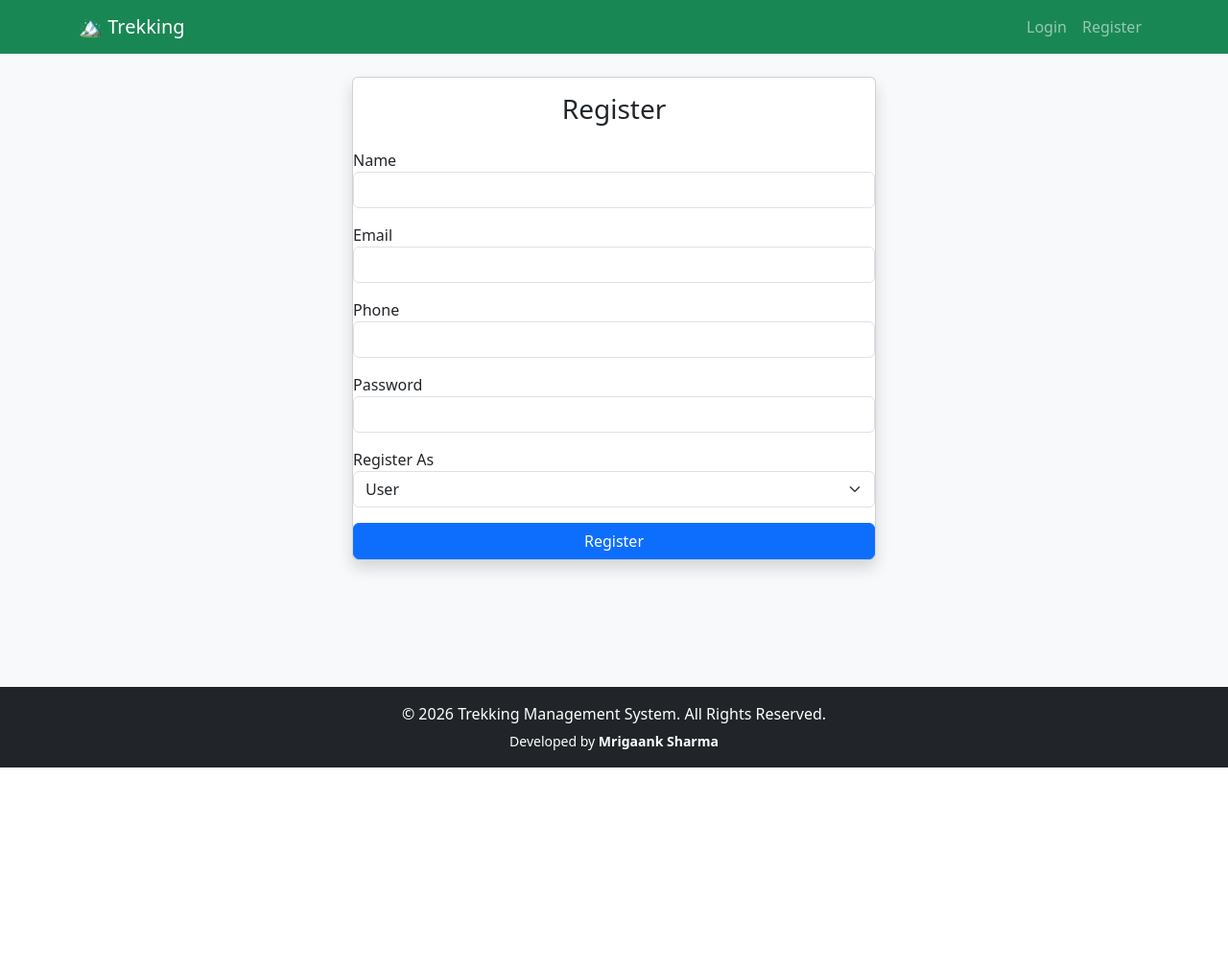
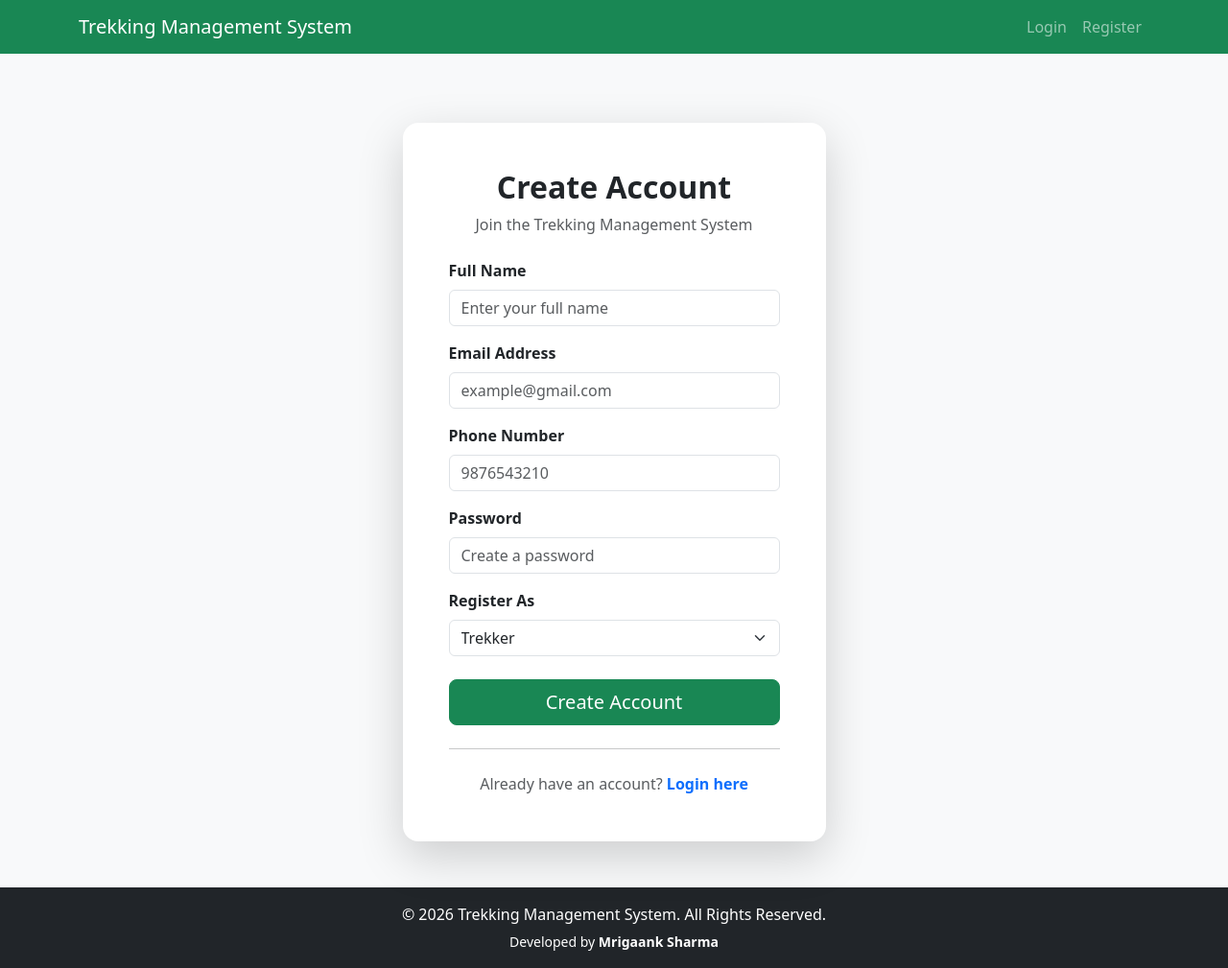
Before and after one commit to MRIGAANKSh/iitm-mad1-project, a Flask app: page /register in a window 1280 px wide. Shown: the whole page at 96% size. Before the commit the page ends 800 px from the top, so only its background shows below. Run offline with Flask 3, Linux system fonts and the light colour scheme; parts of the project's set-up code (start-up, migrations or seed data) failed here and were passed over.

Commit message:
fixing the bugs

```diff
--- a/trekking-management-system/app/admin/search.py
+++ b/trekking-management-system/app/admin/search.py
@@ -25,7 +25,7 @@ def search():
 
     if keyword:
 
-        treks = =Trek.query.filter(
+        treks = Trek.query.filter(
             (Trek.name.ilike(f"%{keyword}%")) |
             (Trek.location.ilike(f"%{keyword}%"))
         ).all()
--- a/trekking-management-system/app/auth/routes.py
+++ b/trekking-management-system/app/auth/routes.py
@@ -18,10 +18,9 @@ from . import auth_bp
 
 from app.models import User
 from app.extensions import db
-
 @auth_bp.route("/")
 def home():
-    return redirect(url_for("auth.login"))
+    return render_template("index.html")
 
 @auth_bp.route("/login", methods=["GET", "POST"])
 def login():
--- a/trekking-management-system/app/models.py
+++ b/trekking-management-system/app/models.py
@@ -42,7 +42,7 @@ class Trek(db.Model):
         description=db.Column(db.Text)
 
         status=db.Column(
-            db.Integer,
+            db.String(20),
             default="Upcoming"
         )
 
@@ -60,7 +60,6 @@ class Trek(db.Model):
             backref="trek",
             lazy=True
         )
-        description = db.Column(db.Text)
 
         price = db.Column(db.Float)
 
--- a/trekking-management-system/app/templates/auth/register.html
+++ b/trekking-management-system/app/templates/auth/register.html
@@ -1,43 +1,123 @@
-{%extends 'base.html'%}
-{%block content%}
+{% extends 'base.html' %}
 
-<div class="row justify-content-center">
-    <div class="col-md-6">
-        <div class="card shadow">
-            <div class="card-body">
-                <h3 class="text-center">Register</h3>
+{% block content %}
+
+<div class="container py-5">
+    <div class="row justify-content-center">
+
+        <div class="col-lg-5 col-md-7">
+
+            <div class="card border-0 shadow-lg rounded-4">
+
+                <div class="card-body p-5">
+
+                    <div class="text-center mb-4">
+                        <h2 class="fw-bold mb-2">Create Account</h2>
+                        <p class="text-muted mb-0">
+                            Join the Trekking Management System
+                        </p>
+                    </div>
+
+                    <form method="POST">
+
+                        <!-- Name -->
+                        <div class="mb-3">
+                            <label class="form-label fw-semibold">
+                                Full Name
+                            </label>
+                            <input
+                                type="text"
+                                name="name"
+                                class="form-control"
+                                placeholder="Enter your full name"
+                                required>
+                        </div>
+
+                        <!-- Email -->
+                        <div class="mb-3">
+                            <label class="form-label fw-semibold">
+                                Email Address
+                            </label>
+                            <input
+                                type="email"
+                                name="email"
+                                class="form-control"
+                                placeholder="example@gmail.com"
+                                required>
+                        </div>
+
+                        <!-- Phone -->
+                        <div class="mb-3">
+                            <label class="form-label fw-semibold">
+                                Phone Number
+                            </label>
+                            <input
+                                type="tel"
+                                name="phone"
+                                class="form-control"
+                                placeholder="9876543210"
+                                required>
+                        </div>
+
+                        <!-- Password -->
+                        <div class="mb-3">
+                            <label class="form-label fw-semibold">
+                                Password
+                            </label>
+                            <input
+                                type="password"
+                                name="password"
+                                class="form-control"
+                                placeholder="Create a password"
+                                required>
+                        </div>
+
+                        <!-- Role -->
+                        <div class="mb-4">
+                            <label class="form-label fw-semibold">
+                                Register As
+                            </label>
+
+                            <select
+                                name="role"
+                                class="form-select">
+
+                                <option value="user">
+                                    Trekker
+                                </option>
+
+                                <option value="staff">
+                                    Trek Staff
+                                </option>
+
+                            </select>
+                        </div>
+
+                        <!-- Button -->
+                        <div class="d-grid">
+                            <button type="submit" class="btn btn-success btn-lg">
+                                Create Account
+                            </button>
+                        </div>
+
+                    </form>
+
+                    <hr class="my-4">
+
+                    <p class="text-center text-muted mb-0">
+                        Already have an account?
+                        <a href="{{ url_for('auth.login') }}" class="text-decoration-none fw-semibold">
+                            Login here
+                        </a>
+                    </p>
+
+                </div>
 
             </div>
-            <form method="POSt">
-                <div class="mb-3">
-                    <label>Name</label>
-                    <input class="form-control" name="name" required>
 
-                </div>
-                <div class="mb-3">
-                    <label >Email</label>
-                    <input type="email" class="form-control" name="email" required>
+        </div>
 
-                </div>
-                <div class="mb-3">
-                    <label>Phone</label>
-                    <input class="form-control" name="phone" required>
-                </div>
-                <div class="mb-3">
-                    <label for="">Password</label>
-                    <input type="password" class="form-control" name="password" required>
-
-                </div>
-                <div class="mb-3">
-                    <label for="">Register As</label>
-                    <select name="role" class="form-select">
-                        <option value="user">User</option>
-                        <option value="staff">Trek Staff</option>
-                    </select>
-                </div>
-                <button class="btn btn-primary w-100">Register</button>
-            </form>
-        </div>
     </div>
 </div>
-{%endblock%}
+
+{% endblock %}
--- a/trekking-management-system/app/templates/navbar.html
+++ b/trekking-management-system/app/templates/navbar.html
@@ -6,7 +6,7 @@
 class="navbar-brand"
 href="/">
 
-🏔 Trekking
+Trekking Management System
 
 </a>
 
```
Also changed, not shown: trekking-management-system/app/__init__.py (+3 -34 lines), trekking-management-system/app/templates/admin/assign_staff.html (+4 -33 lines), trekking-management-system/app/templates/admin/bookings.html (+5 -26 lines), trekking-management-system/README.md (added), trekking-management-system/app/templates/admin/add_trek.html (indentation only), trekking-management-system/instance/trek.db.
